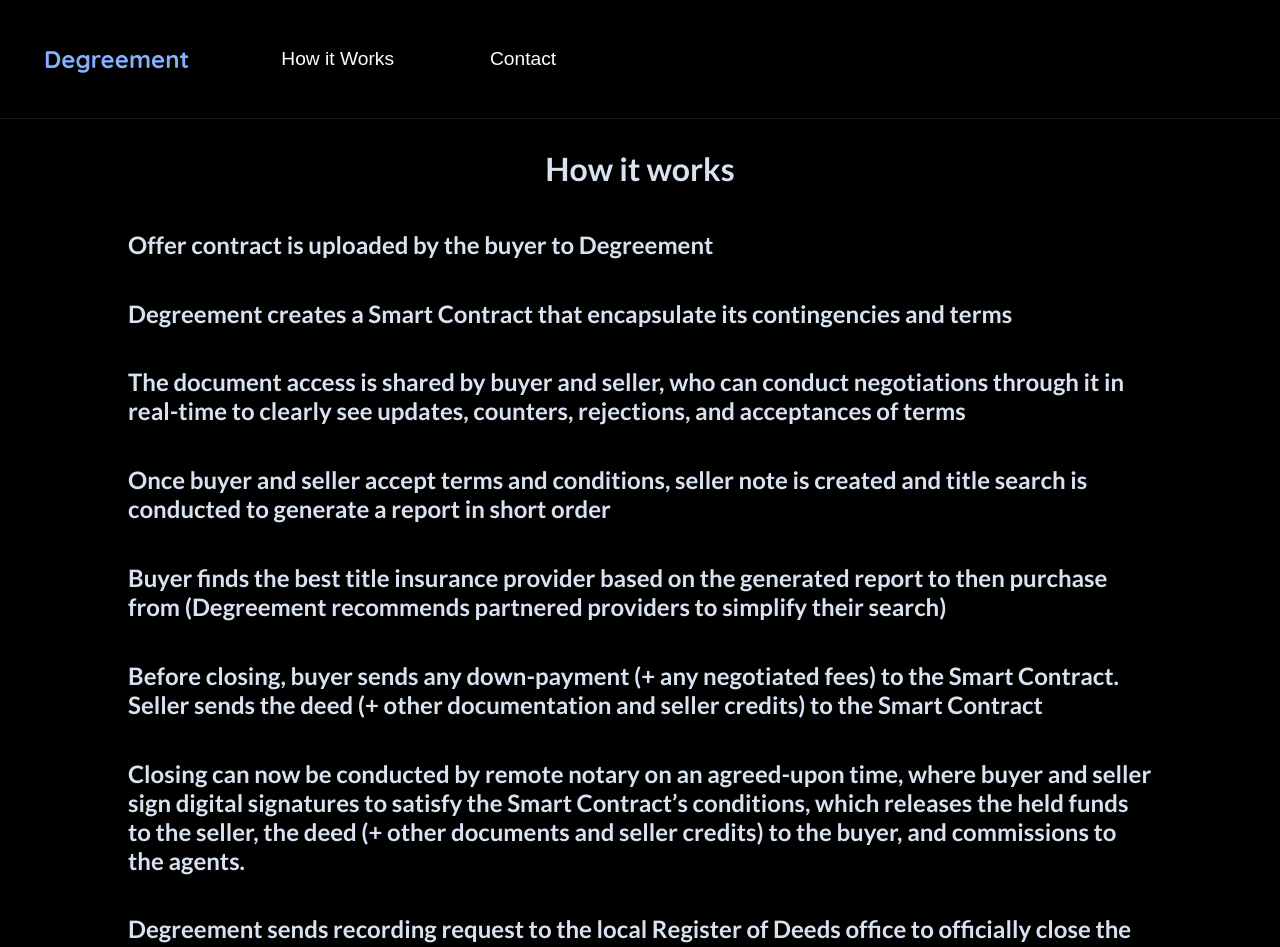
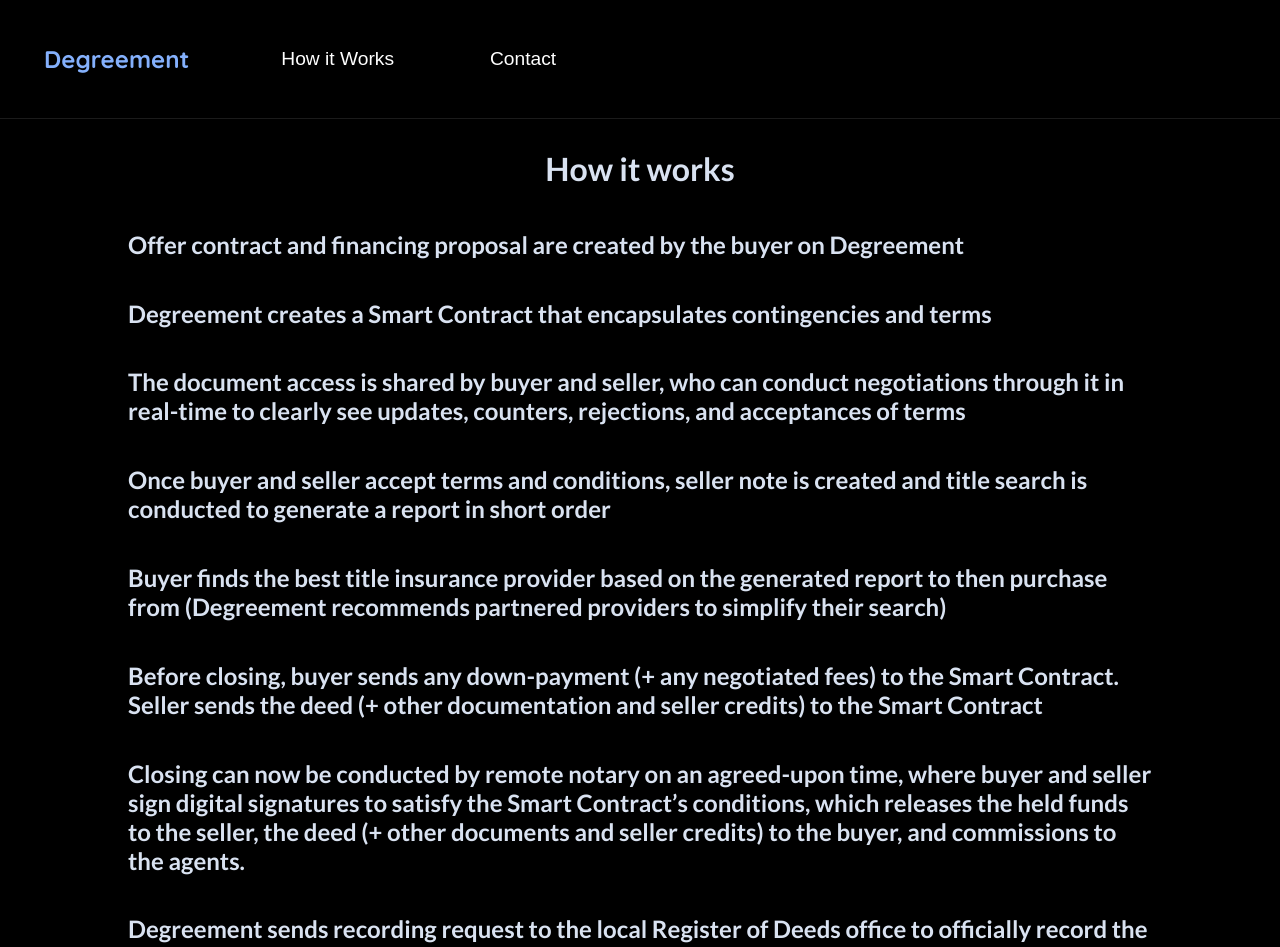
Before and after one commit to TripleKai/degreement, a React (Vite) app: page /how-it-works in a window 1280 px wide. Shown: the top 947 px of the page. Built offline with nearby package versions, Linux system fonts and the light colour scheme.

Commit message:
Modified About page to reflect refined transaction process

```diff
--- a/src/pages/About.jsx
+++ b/src/pages/About.jsx
@@ -14,9 +14,12 @@
         exit={{ opacity: 1 }}
       >
         <h1>How it works</h1>
-        <h2>Offer contract is uploaded by the buyer to Degreement</h2>
         <h2>
-          Degreement creates a Smart Contract that encapsulate its contingencies
+          Offer contract and financing proposal are created by the buyer on
+          Degreement
+        </h2>
+        <h2>
+          Degreement creates a Smart Contract that encapsulates contingencies
           and terms
         </h2>
         <h2>
@@ -48,7 +51,7 @@
         </h2>
         <h2>
           Degreement sends recording request to the local Register of Deeds
-          office to officially close the transaction.
+          office to officially record the transaction.
         </h2>
       </motion.header>
     </>
```
